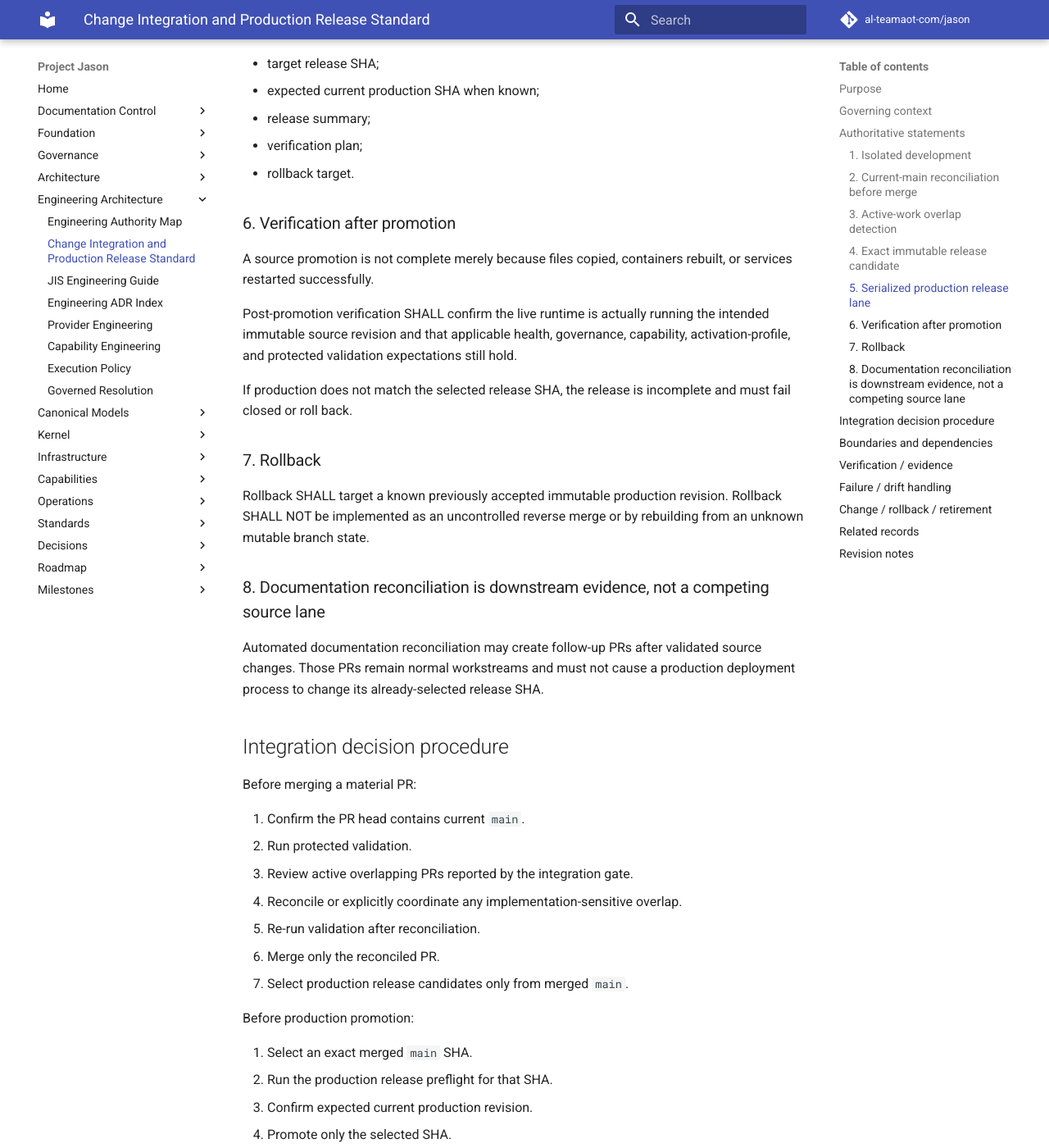
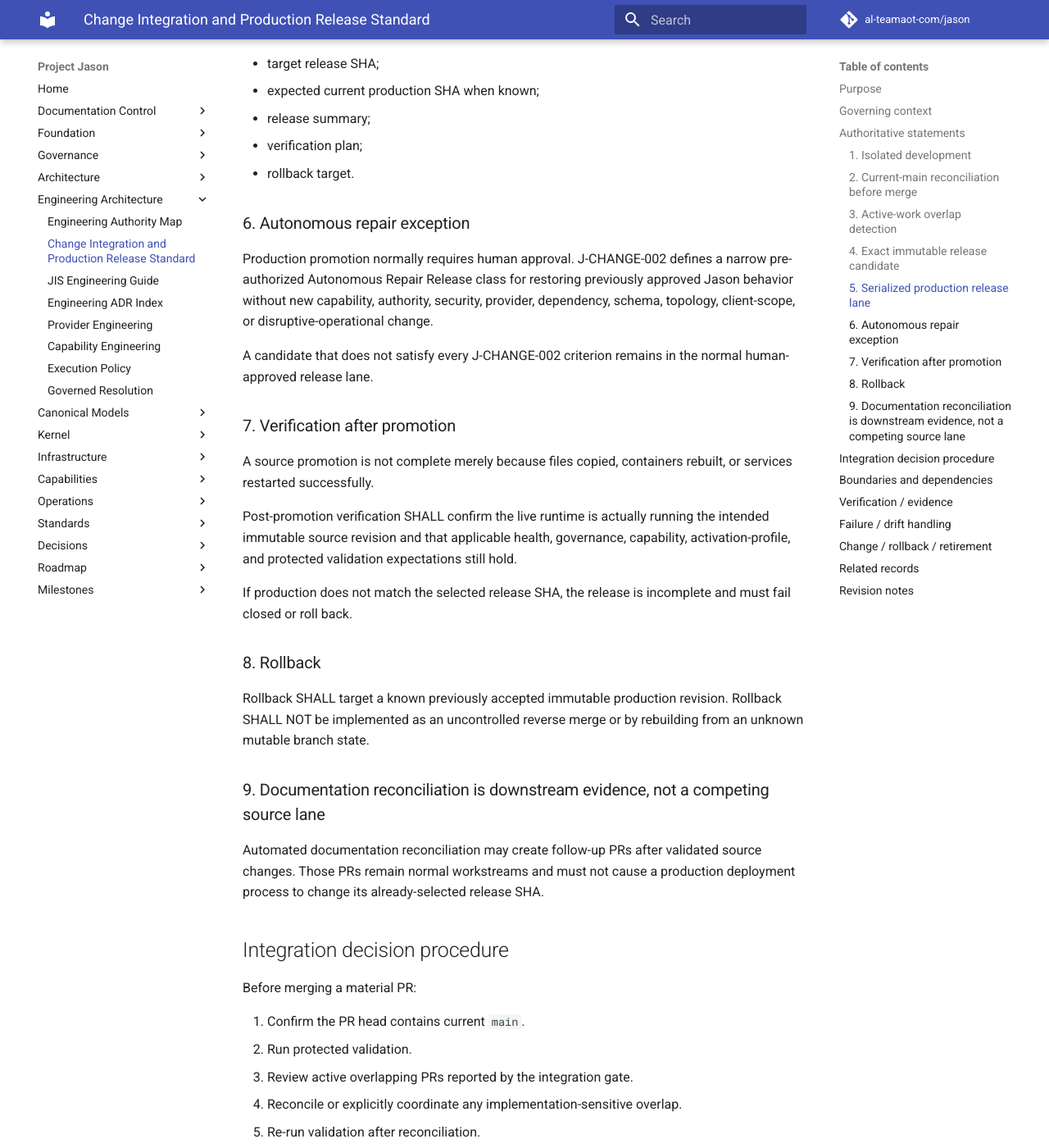
Before and after one commit to al-teamaot-com/jason, an MkDocs documentation site: the page built from docs/engineering/Jason-Change-Integration-and-Release-Standard.md, in a window 1280 px wide and 1400 px high, scrolled down 2696 px. Shown: the whole window at 82% size. Built offline with MkDocs 1.6.1 and Material for MkDocs 9.7.7, drawn with Linux system fonts in a browser that asks for light colours; comment, search, counter and statistics services are not loaded; some of the changed text lies outside the part shown.

Commit message:
Reconcile autonomous repair release with current main

```diff
--- a/docs/engineering/Jason-Change-Integration-and-Release-Standard.md
+++ b/docs/engineering/Jason-Change-Integration-and-Release-Standard.md
@@ -84,7 +84,13 @@ A production promotion must preserve:
 - verification plan;
 - rollback target.
 
-### 6. Verification after promotion
+### 6. Autonomous repair exception
+
+Production promotion normally requires human approval. J-CHANGE-002 defines a narrow pre-authorized Autonomous Repair Release class for restoring previously approved Jason behavior without new capability, authority, security, provider, dependency, schema, topology, client-scope, or disruptive-operational change.
+
+A candidate that does not satisfy every J-CHANGE-002 criterion remains in the normal human-approved release lane.
+
+### 7. Verification after promotion
 
 A source promotion is not complete merely because files copied, containers rebuilt, or services restarted successfully.
 
@@ -92,11 +98,11 @@ Post-promotion verification SHALL confirm the live runtime is actually running t
 
 If production does not match the selected release SHA, the release is incomplete and must fail closed or roll back.
 
-### 7. Rollback
+### 8. Rollback
 
 Rollback SHALL target a known previously accepted immutable production revision. Rollback SHALL NOT be implemented as an uncontrolled reverse merge or by rebuilding from an unknown mutable branch state.
 
-### 8. Documentation reconciliation is downstream evidence, not a competing source lane
+### 9. Documentation reconciliation is downstream evidence, not a competing source lane
 
 Automated documentation reconciliation may create follow-up PRs after validated source changes. Those PRs remain normal workstreams and must not cause a production deployment process to change its already-selected release SHA.
 
@@ -145,7 +151,8 @@ Source integration evidence is produced by:
 
 Release-candidate evidence is produced by:
 
-- `.github/workflows/production-release-preflight.yml`;
+- `.github/workflows/production-release-preflight.yml`
+- `docs/engineering/Jason-Autonomous-Repair-Release-Standard.md`;
 - the exact target SHA;
 - the generated release manifest artifact.
 
@@ -178,4 +185,5 @@ Retirement requires an equal or stronger mechanism that preserves exact-source r
 
 ## Revision notes
 
+- 2026-09-28: Added J-CHANGE-002 autonomous repair release exception for previously approved behavior restorations.
 - 2026-09-28: Initial active standard created to prevent concurrent Project Jason workstreams from stepping on one another during merge and production promotion.
```
Also changed, not shown: other parts of docs/engineering/Jason-Change-Integration-and-Release-Standard.md (+1 -1 lines).
